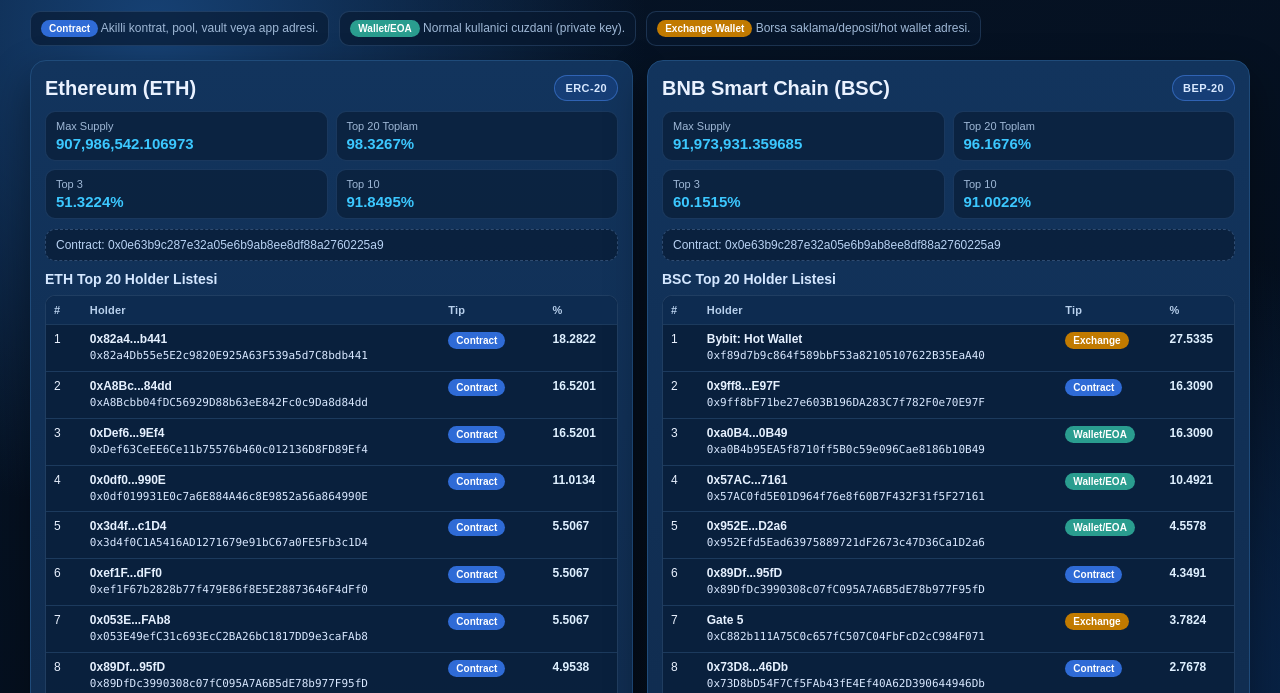
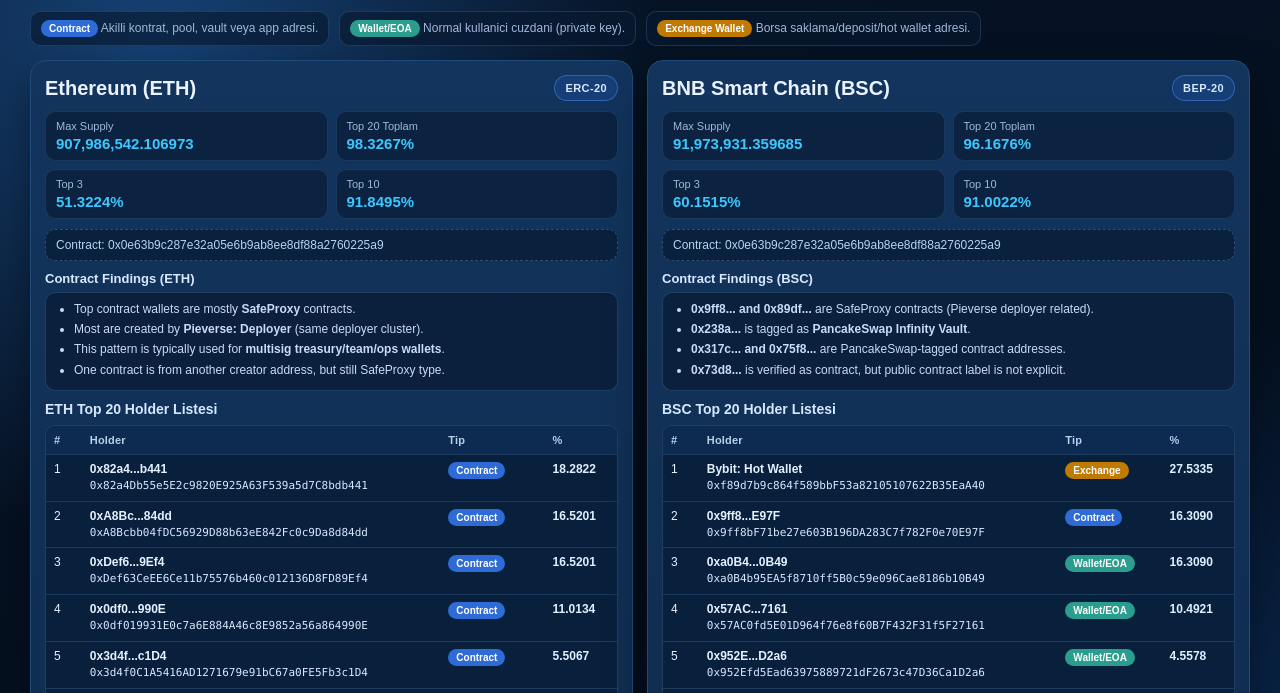
Before and after one commit to eCoxvague/token-holders-dashboard, a plain HTML site: page index.html in a window 1280 px wide. Shown: the part 80-773 px from the top of the page. Drawn offline with Linux system fonts and the light colour scheme.

Commit message:
Add contract findings panels for ETH and BSC

```diff
--- a/index.html
+++ b/index.html
@@ -155,6 +155,35 @@
       font-weight: 700;
     }
 
+    .analysis-title {
+      margin: 0 0 6px;
+      font-size: 13px;
+      color: #d8e9ff;
+      font-weight: 700;
+    }
+
+    .analysis-wrap {
+      border: 1px solid rgba(92, 141, 194, 0.28);
+      border-radius: 10px;
+      background: rgba(7, 24, 46, 0.62);
+      padding: 8px 10px;
+      margin-bottom: 10px;
+      max-height: 120px;
+      overflow: auto;
+    }
+
+    .analysis-list {
+      margin: 0;
+      padding-left: 18px;
+      color: #c9dcf6;
+      font-size: 12px;
+      line-height: 1.35;
+    }
+
+    .analysis-list li {
+      margin: 0 0 4px;
+    }
+
     .holders-wrap {
       border: 1px solid rgba(92, 141, 194, 0.28);
       border-radius: 10px;
@@ -273,6 +302,15 @@
         </div>
 
         <div class="contract">Contract: 0x0e63b9c287e32a05e6b9ab8ee8df88a2760225a9</div>
+        <p class="analysis-title">Contract Findings (ETH)</p>
+        <div class="analysis-wrap">
+          <ul class="analysis-list">
+            <li>Top contract wallets are mostly <strong>SafeProxy</strong> contracts.</li>
+            <li>Most are created by <strong>Pieverse: Deployer</strong> (same deployer cluster).</li>
+            <li>This pattern is typically used for <strong>multisig treasury/team/ops wallets</strong>.</li>
+            <li>One contract is from another creator address, but still SafeProxy type.</li>
+          </ul>
+        </div>
         <p class="holders-title">ETH Top 20 Holder Listesi</p>
 
         <div class="holders-wrap">
@@ -327,6 +365,15 @@
         </div>
 
         <div class="contract">Contract: 0x0e63b9c287e32a05e6b9ab8ee8df88a2760225a9</div>
+        <p class="analysis-title">Contract Findings (BSC)</p>
+        <div class="analysis-wrap">
+          <ul class="analysis-list">
+            <li><strong>0x9ff8... and 0x89df...</strong> are SafeProxy contracts (Pieverse deployer related).</li>
+            <li><strong>0x238a...</strong> is tagged as <strong>PancakeSwap Infinity Vault</strong>.</li>
+            <li><strong>0x317c... and 0x75f8...</strong> are PancakeSwap-tagged contract addresses.</li>
+            <li><strong>0x73d8...</strong> is verified as contract, but public contract label is not explicit.</li>
+          </ul>
+        </div>
         <p class="holders-title">BSC Top 20 Holder Listesi</p>
 
         <div class="holders-wrap">
```
